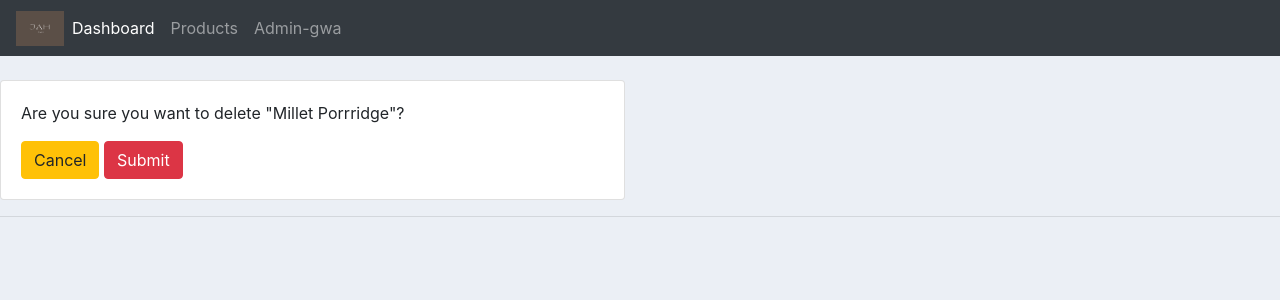
After one commit to pbmulinzi/JAH_CMS, a Django app: page /deleteOrder/1/ in a window 1280 px wide. The commit adds this page. Shown: the top 300 px of the page. Run offline with Django 5.2, Linux system fonts and the light colour scheme; data comes from the database, SQL or seed files in the repository; both versions use the stored data as it was after the commit.

Commit message:
styling the update and delete template. Also, rendering info in the links.

```diff
--- a/Jah_Accounts/models.py
+++ b/Jah_Accounts/models.py
@@ -44,3 +44,6 @@ class Order(models.Model):
     status = models.CharField(max_length=200, null=True, choices=STATUS)
     tags = models.ManyToManyField(Tag)
     Quantity = models.CharField(null=True, max_length=4)
+
+    def __str__(self):
+        return self.Product.name
--- a/Jah_Accounts/templates/Jah_Accounts/Customer.html
+++ b/Jah_Accounts/templates/Jah_Accounts/Customer.html
@@ -64,8 +64,8 @@
                     <td>{{ order.Product.category }}</td>
                     <td>{{ order.date_created }}</td>
                     <td>{{ order.status }}</td>
-                    <td><a class="btn btn-sm btn-info" href="">Update</a></td>
-                    <td><a class="btn btn-sm btn-danger" href="">Remove</a></td>
+                    <td><a class="btn btn-sm btn-info" href="{% url 'updateOrder' order.id %}">Update</a></td>
+                    <td><a class="btn btn-sm btn-danger" href="{% url 'deleteOrder' order.id %}">Remove</a></td>
                   </tr>
                 {% endfor %}
 
--- a/Jah_Accounts/templates/Jah_Accounts/Dashboard.html
+++ b/Jah_Accounts/templates/Jah_Accounts/Dashboard.html
@@ -50,7 +50,7 @@
                         <td>{{ y.date_created }}</td>
                         <td>{{ y.status }}</td>
                         <td><a class="btn btn-outline-info btn-sm " href="{% url 'updateOrder' y.id %}">Update</a></td>
-                        <td><a class="btn btn-outline-danger btn-sm btn-block" href="">Delete</a></td>
+                        <td><a class="btn btn-outline-danger btn-sm btn-block" href="{% url 'deleteOrder' y.id %}">Delete</a></td>
                     </tr>
                 {% endfor %}
             </table>
--- /dev/null
+++ b/Jah_Accounts/templates/Jah_Accounts/delete.html
@@ -0,0 +1,20 @@
+{% extends 'Jah_Accounts/main.html' %}
+{% load static %}
+{% block content %}
+
+<br>
+<div class="row">
+    <div class="col-md-6">
+        <div class="card card-body">
+
+            <p>Are you sure you want to delete "{{item}}"?</p>
+            <form method="POST">
+                {% csrf_token %}
+                <a class="btn btn-warning" href="{% url 'home' %}">Cancel</a>
+                <input class="btn btn-danger" type="submit" name="Confirm">
+            </form>
+        </div>
+    </div>
+</div>
+
+{% endblock %}
--- a/Jah_Accounts/urls.py
+++ b/Jah_Accounts/urls.py
@@ -8,4 +8,5 @@ urlpatterns = [
 
     path('createOrder/', views.createOrder, name='createOrder'),
     path('updateOrder/<str:pk>/', views.updateOrder, name='updateOrder'),
+    path('deleteOrder/<str:pk>/', views.deleteOrder, name='deleteOrder'),
 ]
--- a/Jah_Accounts/views.py
+++ b/Jah_Accounts/views.py
@@ -41,7 +41,24 @@ def createOrder(request):
     context= {'form':form,}
     return render(request, 'Jah_Accounts/order_form.html', context)
 
-def updateOrder(request, pk=id):
-    form = OrderForm()
+def updateOrder(request, pk):
+
+    order = Order.objects.get(id=pk)
+    form = OrderForm(instance=order)
+    if request.method == 'POST':
+        form = OrderForm(request.POST, instance=order)
+        if form.is_valid():
+            form.save()
+            return redirect('/')
+
     context = {'form': form,}
     return render(request, 'Jah_Accounts/order_form.html', context)
+
+def deleteOrder(request, pk):
+    order = Order.objects.get(id=pk)
+    if request.method == 'POST':
+        order.delete()
+        return redirect('/')
+
+    context = {'item': order}
+    return render(request, 'Jah_Accounts/delete.html', context)
```
Also changed, not shown: Jah_Accounts/templates/Jah_Accounts/order_form.html (+11 -5 lines), db.sqlite3.
